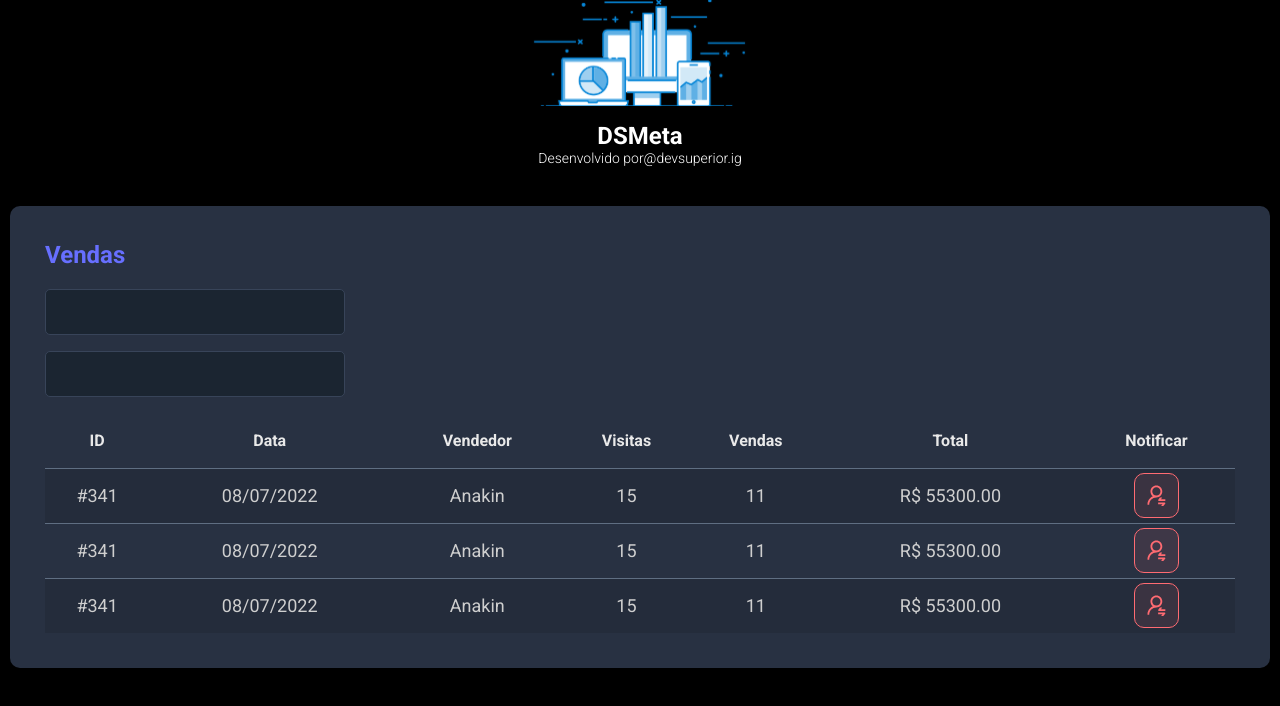
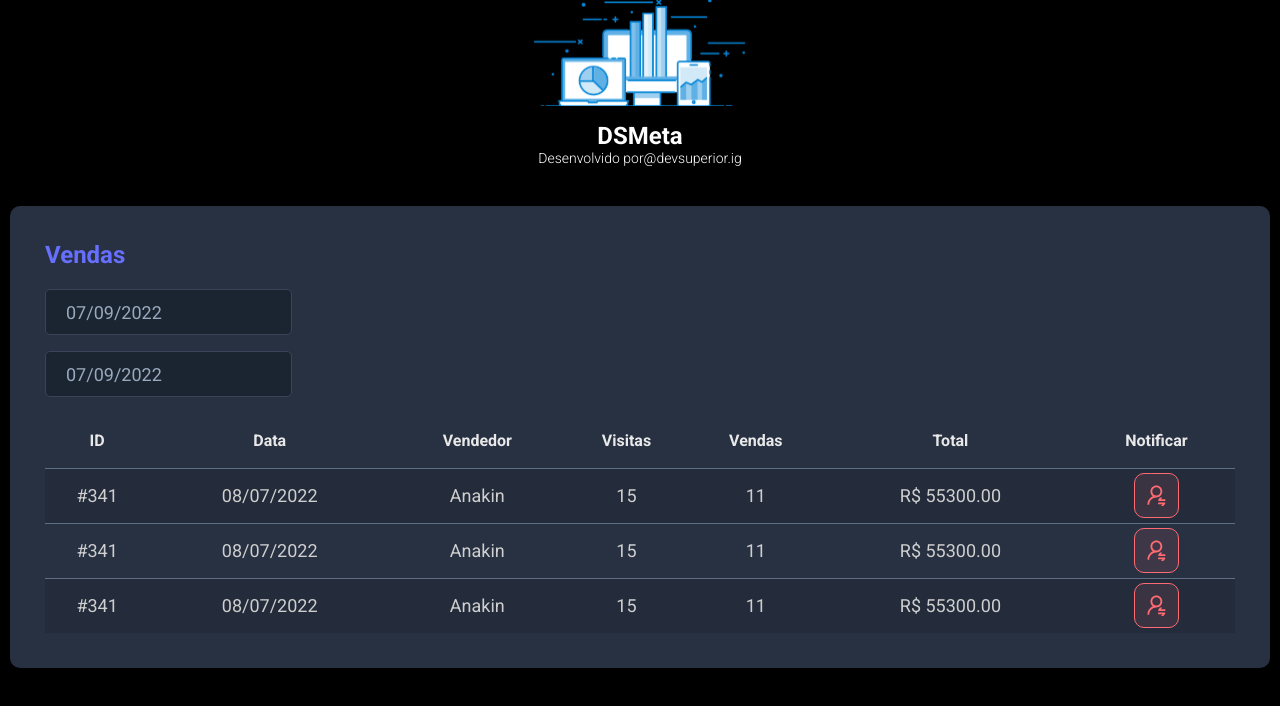
Before and after one commit to GlauberApolinario/dsmeta, a React (Vite) app in the folder frontend/: page / in a window 1280 px wide. Shown: the top 706 px of the page. Built offline with nearby package versions, Linux system fonts and the light colour scheme.

Commit message:
Data Picker

```diff
--- a/frontend/package.json
+++ b/frontend/package.json
@@ -9,7 +9,9 @@
     "preview": "vite preview"
   },
   "dependencies": {
+    "@types/react-datepicker": "4.4.2",
     "react": "^18.2.0",
+    "react-datepicker": "4.8.0",
     "react-dom": "^18.2.0"
   },
   "devDependencies": {
--- a/frontend/src/components/SalesCard/index.tsx
+++ b/frontend/src/components/SalesCard/index.tsx
@@ -1,17 +1,30 @@
-import NotificationButton from '../NotificationButton';
-import './styles.css'
-
+import NotificationButton from "../NotificationButton";
+import DatePicker from "react-datepicker";
+import "react-datepicker/dist/react-datepicker.css";
+import "./styles.css";
 
 function SalesCard() {
 	return (
 		<div className="dsmeta-card">
-    <h2 className="dsmeta-sales-title">Vendas</h2>
+			<h2 className="dsmeta-sales-title">
+				Vendas
+			</h2>
 			<div>
 				<div className="dsmeta-form-control-container">
-        <input className="dsmeta-form-control" type="text"/>
+					<DatePicker
+						selected={new Date()}
+						onChange={(date: Date) => {}}
+						className="dsmeta-form-control"
+						dateFormat="dd/MM/yyyy"
+					/>
 				</div>
 				<div className="dsmeta-form-control-container">
-        <input className="dsmeta-form-control" type="text"/>
+					<DatePicker
+						selected={new Date()}
+						onChange={(date: Date) => {}}
+						className="dsmeta-form-control"
+						dateFormat="dd/MM/yyyy"
+					/>
 				</div>
 			</div>
 
@@ -31,50 +44,53 @@
 					<tbody>
 						<tr>
 							<td className="show992">#341</td>
-            <td className="show576">08/07/2022</td>
+							<td className="show576">
+								08/07/2022
+							</td>
 							<td>Anakin</td>
 							<td className="show992">15</td>
 							<td className="show992">11</td>
 							<td>R$ 55300.00</td>
 							<td>
 								<div className="dsmeta-red-btn-container">
-                <NotificationButton/>
+									<NotificationButton />
 								</div>
 							</td>
 						</tr>
 						<tr>
 							<td className="show992">#341</td>
-            <td className="show576">08/07/2022</td>
+							<td className="show576">
+								08/07/2022
+							</td>
 							<td>Anakin</td>
 							<td className="show992">15</td>
 							<td className="show992">11</td>
 							<td>R$ 55300.00</td>
 							<td>
 								<div className="dsmeta-red-btn-container">
-                <NotificationButton/>
+									<NotificationButton />
 								</div>
 							</td>
 						</tr>
 						<tr>
 							<td className="show992">#341</td>
-            <td className="show576">08/07/2022</td>
+							<td className="show576">
+								08/07/2022
+							</td>
 							<td>Anakin</td>
 							<td className="show992">15</td>
 							<td className="show992">11</td>
 							<td>R$ 55300.00</td>
 							<td>
 								<div className="dsmeta-red-btn-container">
-                <NotificationButton/>
+									<NotificationButton />
 								</div>
 							</td>
 						</tr>
 					</tbody>
-
 				</table>
 			</div>
-
 		</div>
-
 	);
 }
 
```
Also changed, not shown: 1 other file (tests, documents, lock files or other folders). Lines whose indentation alone changed are shown as unchanged.
